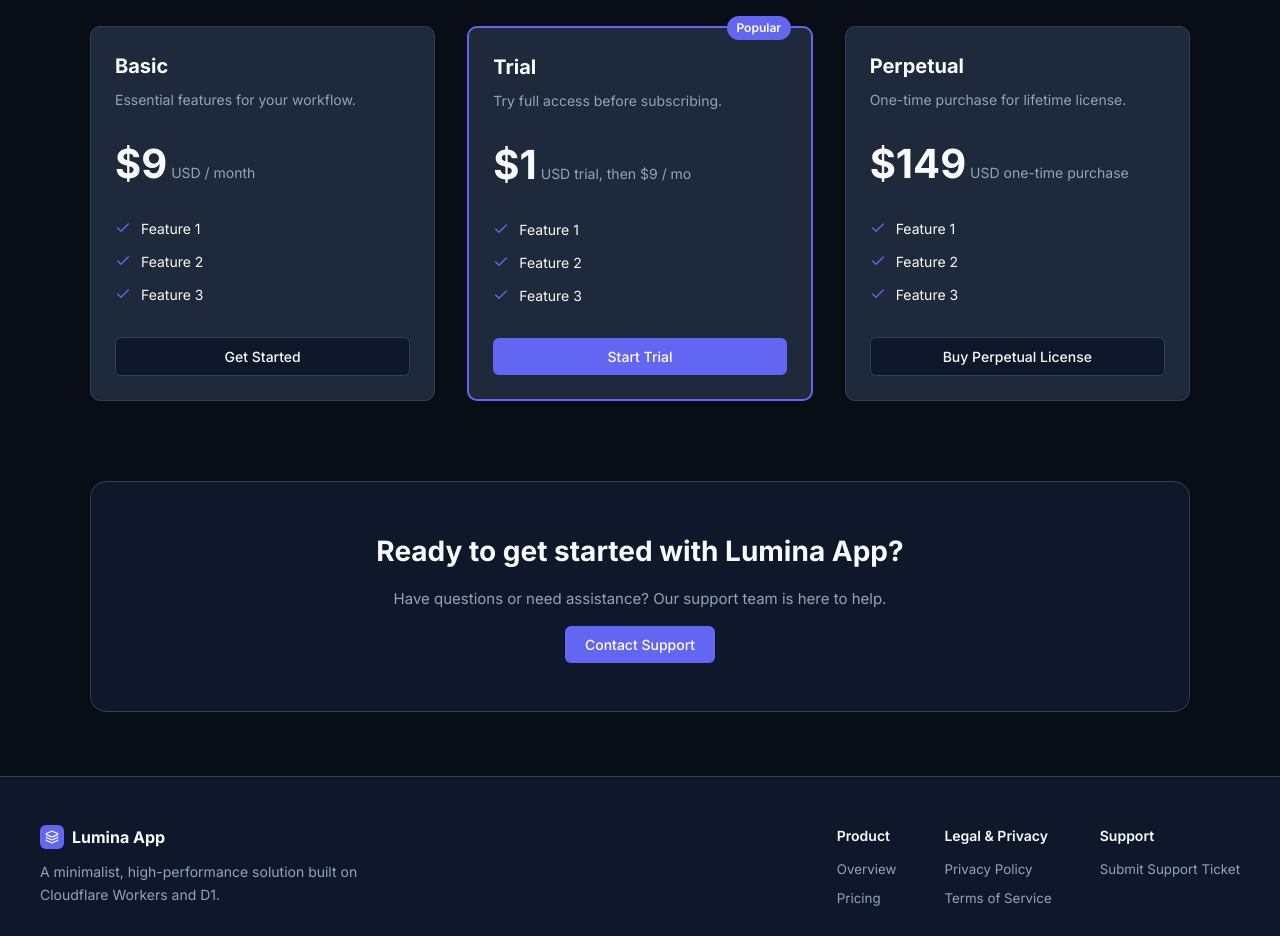
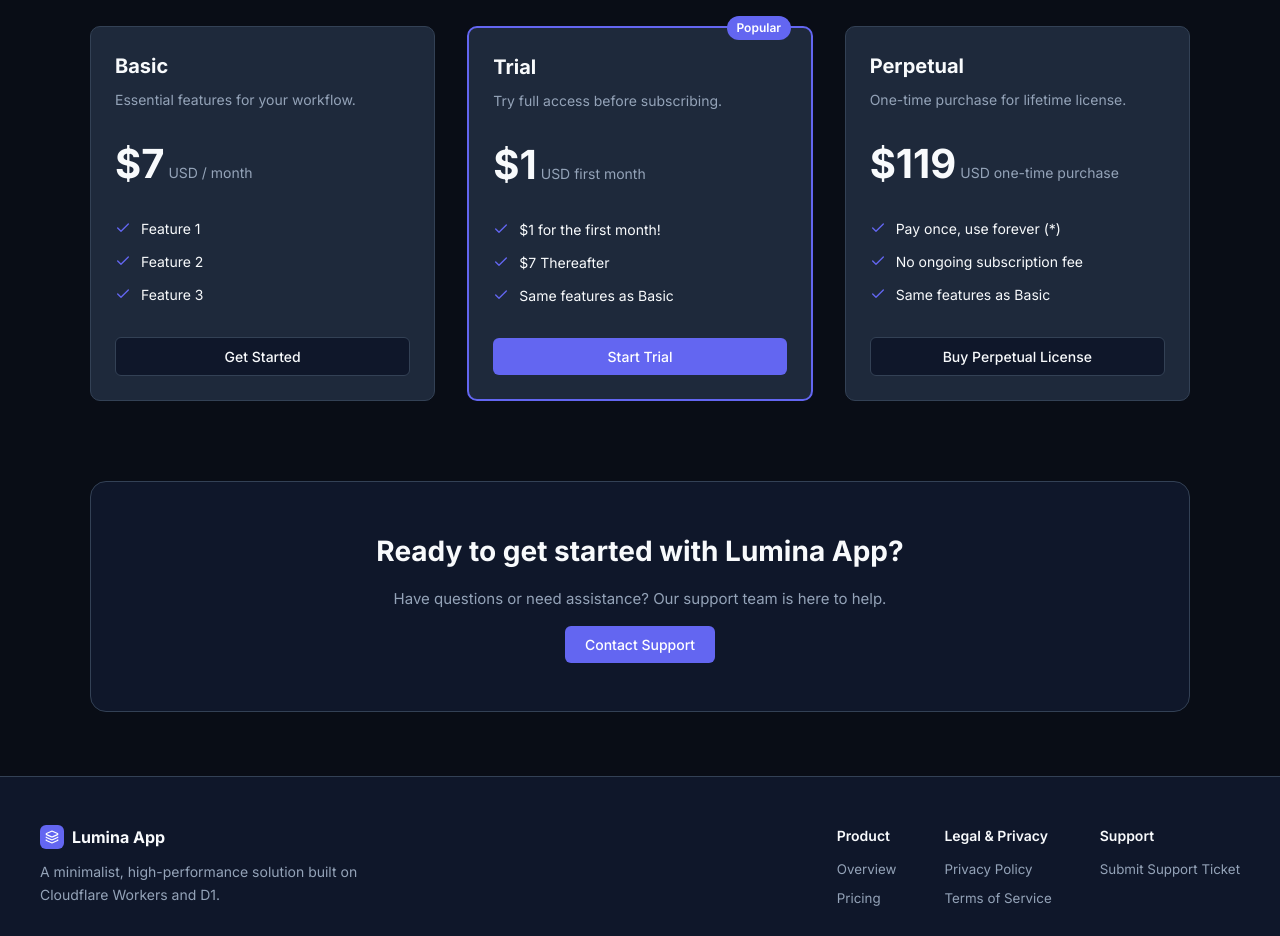
Before and after one commit to lukeschafer/app-boilerplate, a React (Vite) app: page / in a window 1280 px wide. Shown: the part 1500-2436 px from the top of the page. Built offline with nearby package versions, Linux system fonts and the light colour scheme.

Commit message:
feat: add central pricing.ts config and update Trial/Perpetual feature lists and USD/AUD rates

```diff
--- /dev/null
+++ b/src/config/pricing.ts
@@ -0,0 +1,32 @@
+export interface CurrencyPlanPrices {
+  symbol: string;
+  code: string;
+  basic: number;
+  trial: number;
+  trialThereafter: number;
+  perpetual: number;
+}
+
+export interface PricingConfig {
+  USD: CurrencyPlanPrices;
+  AUD: CurrencyPlanPrices;
+}
+
+export const PRICING_CONFIG: PricingConfig = {
+  USD: {
+    symbol: '$',
+    code: 'USD',
+    basic: 7,
+    trial: 1,
+    trialThereafter: 7,
+    perpetual: 119,
+  },
+  AUD: {
+    symbol: '$',
+    code: 'AUD',
+    basic: 9,
+    trial: 1,
+    trialThereafter: 9,
+    perpetual: 149,
+  },
+};
--- a/src/ui/components/PricingSection.tsx
+++ b/src/ui/components/PricingSection.tsx
@@ -1,6 +1,7 @@
-import React, { useState, useEffect } from 'react';
+import React, { useState } from 'react';
 import { Check } from 'lucide-react';
 import { BRANDING } from '../../config/branding';
+import { PRICING_CONFIG } from '../../config/pricing';
 
 interface PricingSectionProps {
   onNavigate: (path: string) => void;
@@ -22,26 +23,7 @@
   };
 
   const [currency, setCurrency] = useState<'USD' | 'AUD'>(detectInitialCurrency);
-
-  // Currency pricing amounts
-  const prices = {
-    USD: {
-      symbol: '$',
-      code: 'USD',
-      basic: '9',
-      trial: '1',
-      perpetual: '149',
-    },
-    AUD: {
-      symbol: '$',
-      code: 'AUD',
-      basic: '14',
-      trial: '1.50',
-      perpetual: '229',
-    },
-  };
-
-  const currentPrices = prices[currency];
+  const currentPrices = PRICING_CONFIG[currency];
 
   return (
     <div style={{ width: '100%' }}>
@@ -140,11 +122,15 @@
 
           <div style={{ marginBottom: '1.5rem' }}>
             <span style={{ fontSize: '2.5rem', fontWeight: 800 }}>{currentPrices.symbol}{currentPrices.trial}</span>
-            <span style={{ color: 'var(--text-muted)', fontSize: '0.875rem' }}> {currentPrices.code} trial, then {currentPrices.symbol}{currentPrices.basic} / mo</span>
+            <span style={{ color: 'var(--text-muted)', fontSize: '0.875rem' }}> {currentPrices.code} first month</span>
           </div>
 
           <ul style={{ listStyle: 'none', display: 'flex', flexDirection: 'column', gap: '0.75rem', marginBottom: '2rem', fontSize: '0.875rem' }}>
-            {['Feature 1', 'Feature 2', 'Feature 3'].map((feat, idx) => (
+            {[
+              `${currentPrices.symbol}${currentPrices.trial} for the first month!`,
+              `${currentPrices.symbol}${currentPrices.trialThereafter} Thereafter`,
+              'Same features as Basic',
+            ].map((feat, idx) => (
               <li key={idx} style={{ display: 'flex', alignItems: 'center', gap: '0.625rem' }}>
                 <Check size={16} color="var(--accent)" />
                 <span>{feat}</span>
@@ -170,7 +156,11 @@
           </div>
 
           <ul style={{ listStyle: 'none', display: 'flex', flexDirection: 'column', gap: '0.75rem', marginBottom: '2rem', fontSize: '0.875rem' }}>
-            {['Feature 1', 'Feature 2', 'Feature 3'].map((feat, idx) => (
+            {[
+              'Pay once, use forever (*)',
+              'No ongoing subscription fee',
+              'Same features as Basic',
+            ].map((feat, idx) => (
               <li key={idx} style={{ display: 'flex', alignItems: 'center', gap: '0.625rem' }}>
                 <Check size={16} color="var(--accent)" />
                 <span>{feat}</span>
```
